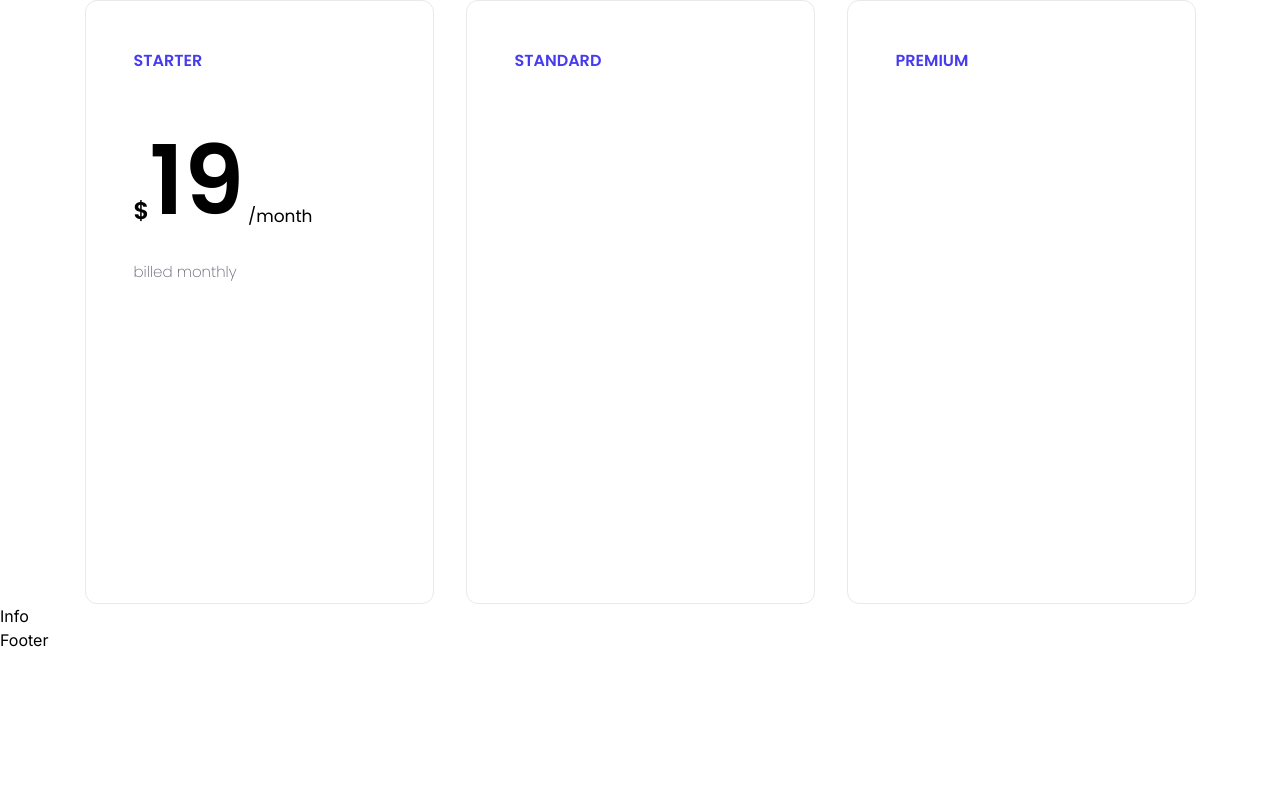
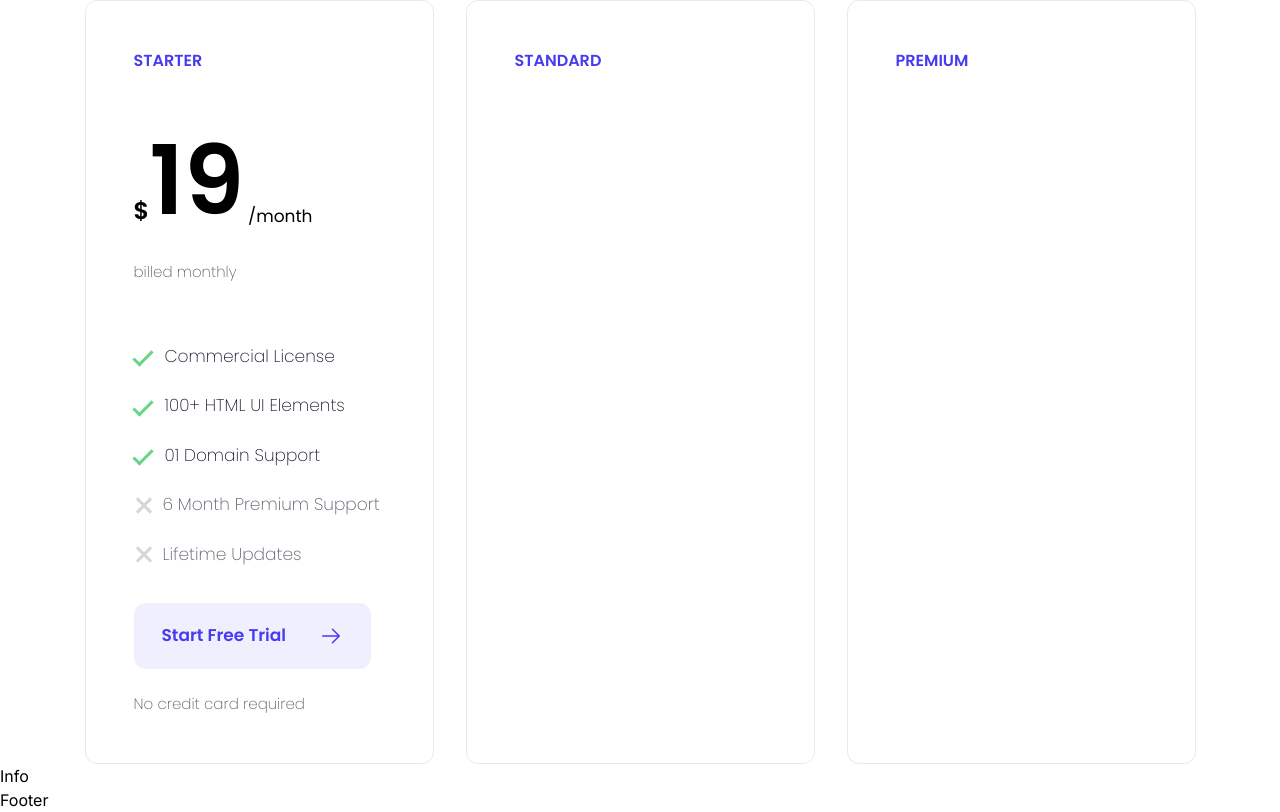
Before and after one commit to Txyeem/DemoProject, a Next.js app: page / in a window 1280 px wide. Shown: the part 577-1389 px from the top of the page. Before the commit the page ends 1229 px from the top, so only its background shows below. Built offline with nearby package versions, Linux system fonts and the light colour scheme.

Commit message:
First card

```diff
--- a/src/app/globals.css
+++ b/src/app/globals.css
@@ -43,3 +43,51 @@
     font-weight: normal;
     src: local('Gilroy-Regular ☞'), url('/fonts/Gilroy-Regular.woff') format('woff');
     }
+
+
+    .checkmark {
+        display: inline-block;
+        width: 10px;
+        height: 20px;
+        border: solid #68D585;
+        border-width: 0 3px 3px 0;
+        transform: rotate(45deg);
+        margin-right: 5px;
+    }
+
+    .cross {
+        display: inline-block;
+        position: relative;
+        width: 20px;
+        height: 20px;
+        margin-right: 5px;
+        margin-left: ;
+        vertical-align: middle;
+    }
+
+    .cross::before,
+    .cross::after {
+        content: '';
+        position: absolute;
+        width: 100%;
+        height: 3px;
+        background-color: #D5D7DD;
+        top: 45%;
+        left: 10;
+        transform-origin: center center;
+    }
+
+    .cross::before {
+        transform: rotate(45deg);
+    }
+
+    .cross::after {
+        transform: rotate(-45deg);
+    }
+
+
+    .arrow-svg {
+        display: inline-block;
+        vertical-align: middle;
+        margin-left: 5px;
+    }
--- a/src/components/pricing.jsx
+++ b/src/components/pricing.jsx
@@ -1,4 +1,5 @@
 import React from 'react';
+import '../app/globals.css';
 
 function Pricing() {
   return (
@@ -26,6 +27,43 @@ function Pricing() {
             </div>
             <p className='p-8 text-[15px] font-poppins font-extralight text-[#161C2D] opacity-[70%] pb-12'>billed monthly</p>
 
+            <div className="flex flex-col pl-8">
+                <div className="flex items-center py-3">
+                    <span className="ml-1 checkmark"></span>
+                    <span className="mr-2 ml-3 text-[17px] font-poppins font-extralight text-[#161C2D] ">Commercial License</span>
+                </div>
+                <div className="flex items-center py-3">
+                    <span className="ml-1 checkmark"></span>
+                    <span className="mr-2 ml-3 text-[17px] font-poppins font-extralight text-[#161C2D] ">100+ HTML UI Elements</span>
+                </div>
+                <div className="flex items-center py-3">
+                    <span className="ml-1 checkmark"></span>
+                    <span className="mr-2 pl-3 text-[17px] font-poppins font-extralight text-[#161C2D] ">01 Domain Support</span>
+                </div>
+                <div className="flex items-center py-3">
+                    <span className="cross"></span>
+                    <span className="mr-2 pl-1 text-[17px] font-poppins font-extralight text-[#161C2D] opacity-[70%]">6 Month Premium Support</span>
+                </div>
+                <div className="flex items-center py-3">
+                    <span className="cross"></span>
+                    <span className="mr-2 pl-1 text-[17px] font-poppins font-extralight text-[#161C2D] opacity-[70%]">Lifetime Updates</span>
+                </div>
+            </div>
+
+            <div className='ml-8 pt-6 relative'>
+                <button className='py-5 px-7 bg-[#473BF0] bg-opacity-[8%] rounded-xl font-poppins text-[17px] font-semibold text-[#473BF0] relative z-10'>
+                    <span className="text">Start Free Trial</span>
+                    <span className="arrow-svg pl-7">
+                        <svg xmlns="http://www.w3.org/2000/svg" width="24" height="24" fill="#473BF0" viewBox="0 0 256 256">
+                          <path d="M221.66,133.66l-72,72a8,8,0,0,1-11.32-11.32L196.69,136H40a8,8,0,0,1,0-16H196.69L138.34,61.66a8,8,0,0,1,11.32-11.32l72,72A8,8,0,0,1,221.66,133.66Z"></path>
+                        </svg>
+                    </span>
+                </button>
+            </div>
+
+            <p className='px-8 pt-6 text-[15px] font-poppins font-extralight text-[#161C2D] opacity-[70%] pb-8'>No credit card required</p>
+
+
         </div>
 
 
```
